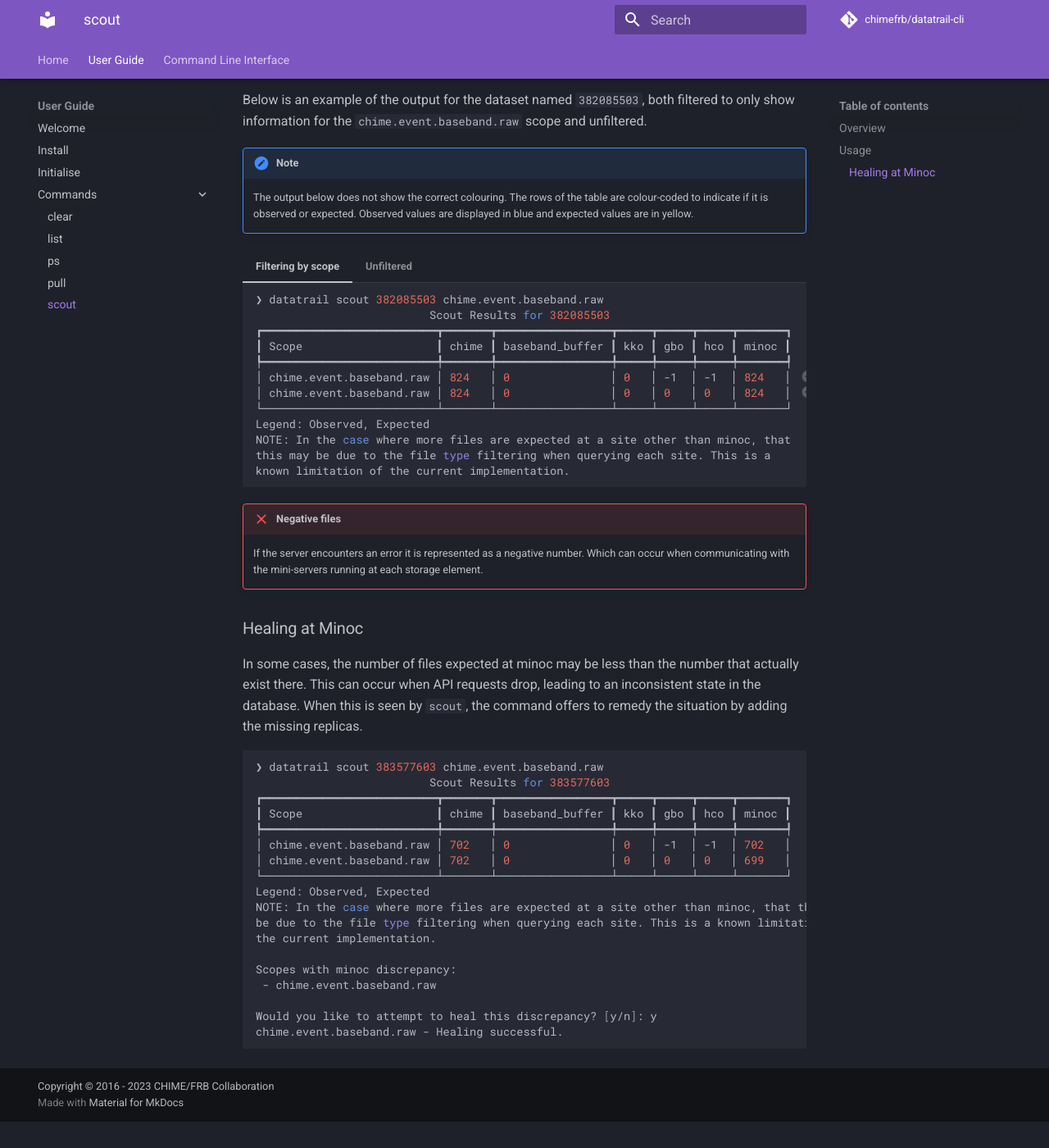
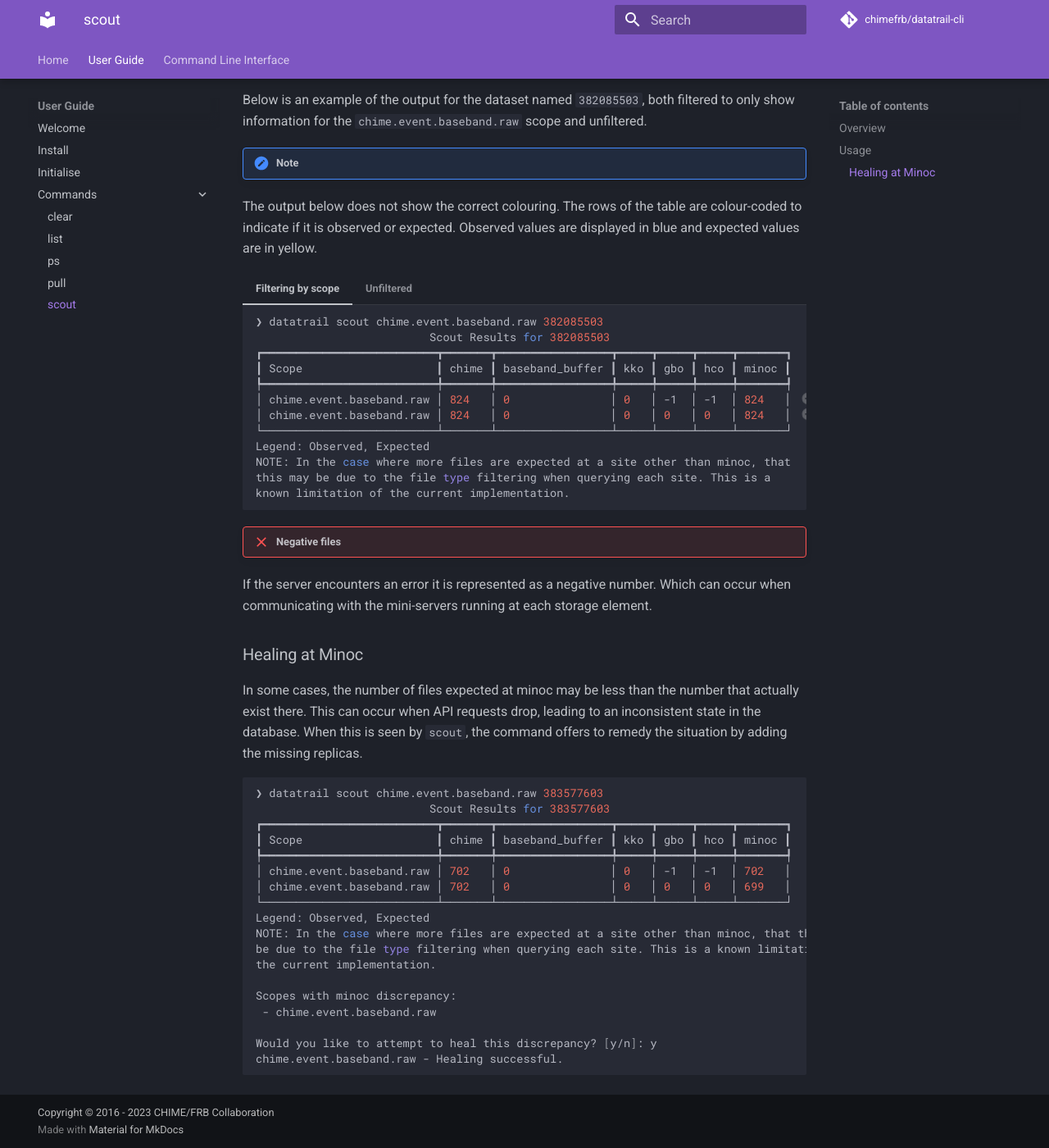
Before and after one commit to CHIMEFRB/datatrail-cli, an MkDocs documentation site: the page built from docs/scout.md, in a window 1280 px wide and 1400 px high, scrolled down 595 px. Shown: the whole window at 82% size. Built offline with MkDocs 1.6.1 and Material for MkDocs 9.7.7, drawn with Linux system fonts in a browser that asks for light colours; comment, search, counter and statistics services are not loaded; before the commit the page ends 1963 px from its top, so only the background shows below that.

````diff
--- a/docs/scout.md
+++ b/docs/scout.md
@@ -1,9 +1,10 @@
 # 🕵️ Investigating a dataset with scout
 
 <!-- termynal -->
+
 ```bash
 ❯ datatrail scout --help
-Usage: datatrail scout [OPTIONS] DATASET [SCOPES]...
+Usage: datatrail scout [OPTIONS] [SCOPES]... DATASET
 
   Scout a dataset.
 
@@ -28,14 +29,14 @@ filtered to only show information for the `chime.event.baseband.raw` scope
 and unfiltered.
 
 !!! note
-    The output below does not show the correct colouring. The rows of the table
-    are colour-coded to indicate if it is observed or expected. Observed
-    values are displayed in blue and expected values are in yellow.
+The output below does not show the correct colouring. The rows of the table
+are colour-coded to indicate if it is observed or expected. Observed
+values are displayed in blue and expected values are in yellow.
 
 === "Filtering by scope"
 
     ```bash
-    ❯ datatrail scout 382085503 chime.event.baseband.raw
+    ❯ datatrail scout chime.event.baseband.raw 382085503
                               Scout Results for 382085503
     ┏━━━━━━━━━━━━━━━━━━━━━━━━━━┳━━━━━━━┳━━━━━━━━━━━━━━━━━┳━━━━━┳━━━━━┳━━━━━┳━━━━━━━┓
     ┃ Scope                    ┃ chime ┃ baseband_buffer ┃ kko ┃ gbo ┃ hco ┃ minoc ┃
@@ -76,18 +77,19 @@ and unfiltered.
     ```
 
 !!! failure "Negative files"
-    If the server encounters an error it is represented as a negative number.
-    Which can occur when communicating with the mini-servers running at each
-    storage element.
+If the server encounters an error it is represented as a negative number.
+Which can occur when communicating with the mini-servers running at each
+storage element.
 
 ### Healing at Minoc
+
 In some cases, the number of files expected at minoc may be less than the number
 that actually exist there. This can occur when API requests drop, leading to an
 inconsistent state in the database. When this is seen by `scout`, the command
 offers to remedy the situation by adding the missing replicas.
 
 ```bash
-❯ datatrail scout 383577603 chime.event.baseband.raw
+❯ datatrail scout chime.event.baseband.raw 383577603
                           Scout Results for 383577603
 ┏━━━━━━━━━━━━━━━━━━━━━━━━━━┳━━━━━━━┳━━━━━━━━━━━━━━━━━┳━━━━━┳━━━━━┳━━━━━┳━━━━━━━┓
 ┃ Scope                    ┃ chime ┃ baseband_buffer ┃ kko ┃ gbo ┃ hco ┃ minoc ┃
````
